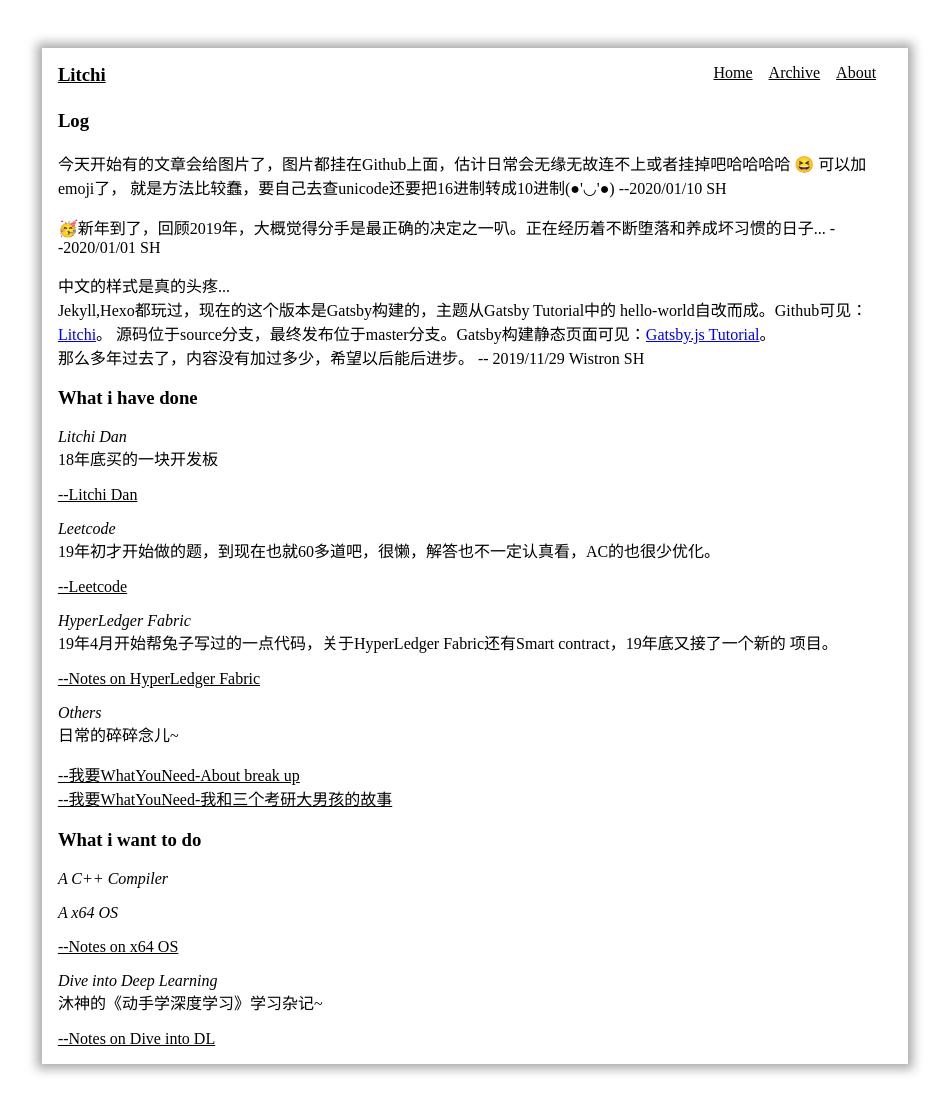
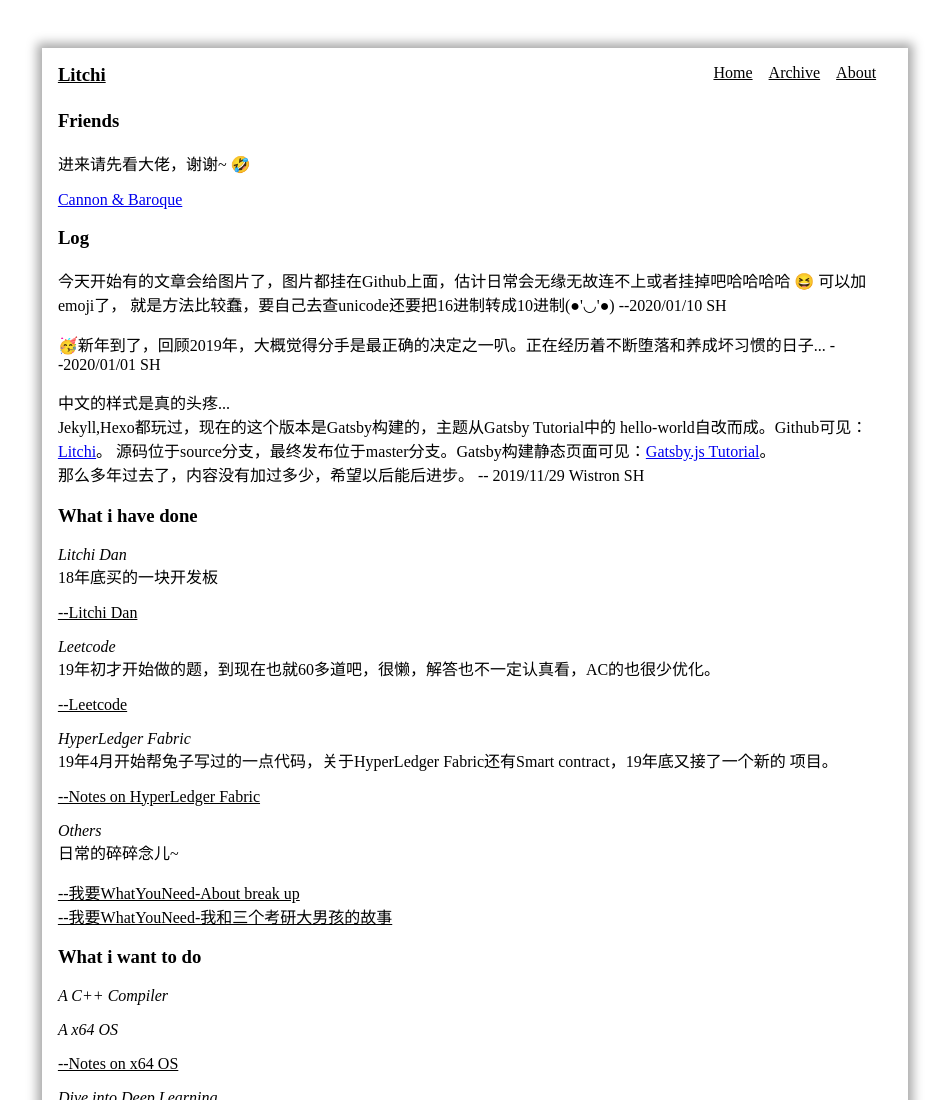
Before and after one commit to yyccli/litchi-li.github.io, a Gatsby site: page / in a window 1280 px wide. Shown: the top 1100 px of the page, without its empty margins (165-1114 px from the left). Built offline with nearby package versions, Linux system fonts and the light colour scheme; Gatsby itself is replaced by a stand-in of ours.

Commit message:
add friends ~

```diff
--- a/src/pages/index.js
+++ b/src/pages/index.js
@@ -7,6 +7,14 @@ export default ({data}) => {
 
     return (
     <Layout>
+        <div>
+            <h3>Friends</h3>
+            <p>
+                进来请先看大佬，谢谢~ <span role="img" aria-label="rolling on the floor laughing">&#129315;</span>
+            </p>
+            <a href="http://aiifabbf.github.io/">Cannon & Baroque</a>
+        </div>
+
         <div>
             <h3>Log</h3>
             <p>
```
